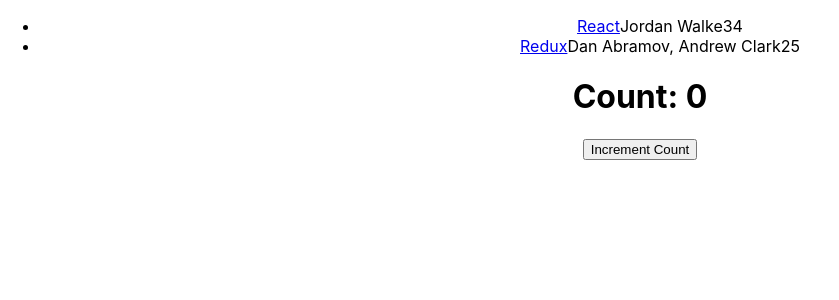
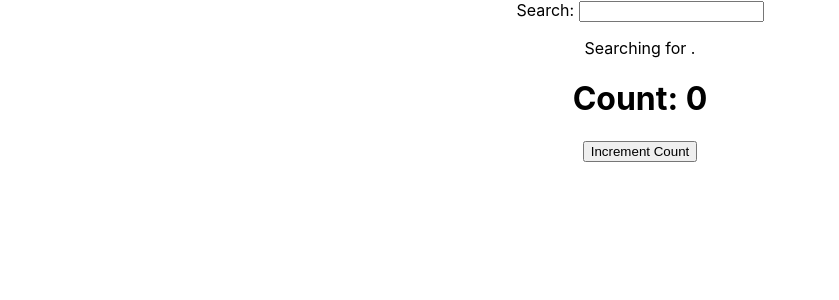
Before and after one commit to vinay-hegde-17/React, a React (Create React App) app in the folder react-one/: page / in a window 1280 px wide. Shown: the top 300 px of the page, without its empty margins (0-839 px from the left). Built offline with nearby package versions, Linux system fonts and the light colour scheme.

Commit message:
Life cycle example

```diff
--- a/react-one/src/App.js
+++ b/react-one/src/App.js
@@ -1,47 +1,33 @@
-import Another from "./Another";
+import { useState } from "react";
+import ParentComponent from "./Another";
 import "./App.css";
 
-const list = [
-  {
-    title: "React",
-    url: "https://reactjs.org/",
-    author: "Jordan Walke",
-    num_comments: 3,
-    points: 4,
-    objectID: 0,
-  },
-  {
-    title: "Redux",
-    url: "https://redux.js.org/",
-    author: "Dan Abramov, Andrew Clark",
-    num_comments: 2,
-    points: 5,
-    objectID: 1,
-  },
-];
+const Search = () => {
+  // let searchTerm = '';
+  // const handleChange = (event) => {
+  // searchTerm = event.target.value;
+  // };
+  const[searchTerm ,setsearchTerm]=useState('')
 
-const List = (props) => {
+   const handlefunction =(event)=> {
+    setsearchTerm(event.target.value)
+  }
   return (
-    <ul>
-      {props.list.map((item) => (
-        <li key={item.objectID}>
-          <span>
-            <a href={item.url}>{item.title}</a>
-          </span>
-          <span>{item.author}</span>
-          <span>{item.num_comments}</span>
-          <span>{item.points}</span>
-        </li>
-      ))}
-    </ul>
+  <div>
+  <label htmlFor="search">Search: </label>
+  <input id="search" type="text" onChange={handlefunction} />
+  <p>
+  Searching for <strong>{searchTerm}</strong>.
+  </p>
+  </div>
   );
-};
+  };
 
 function App() {
   return (
     <div className="App">
-      <List list={list} />
-      <Another list={list}/>
+    <Search/>
+    <ParentComponent/>
     </div>
   );
 }
```
